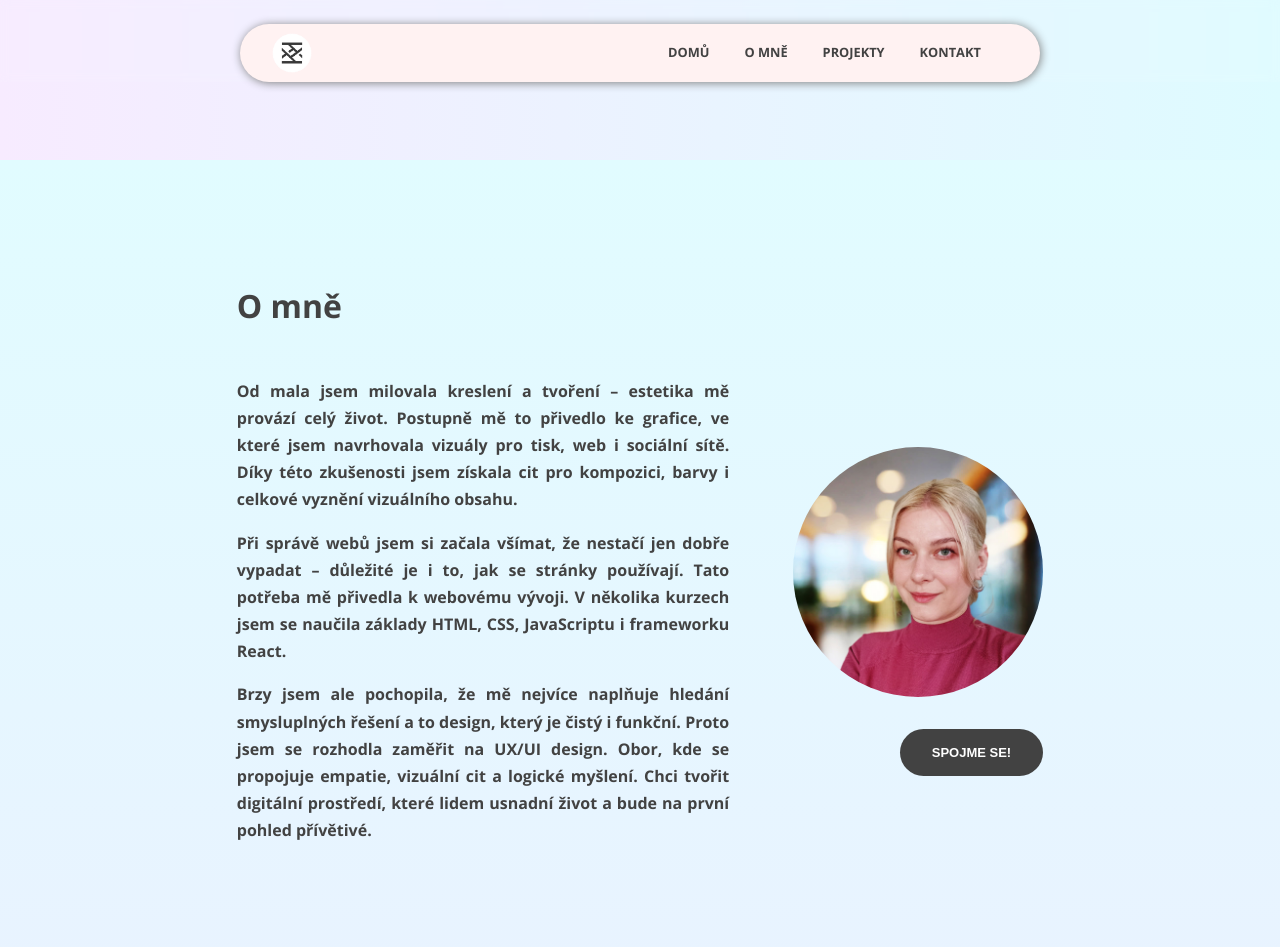
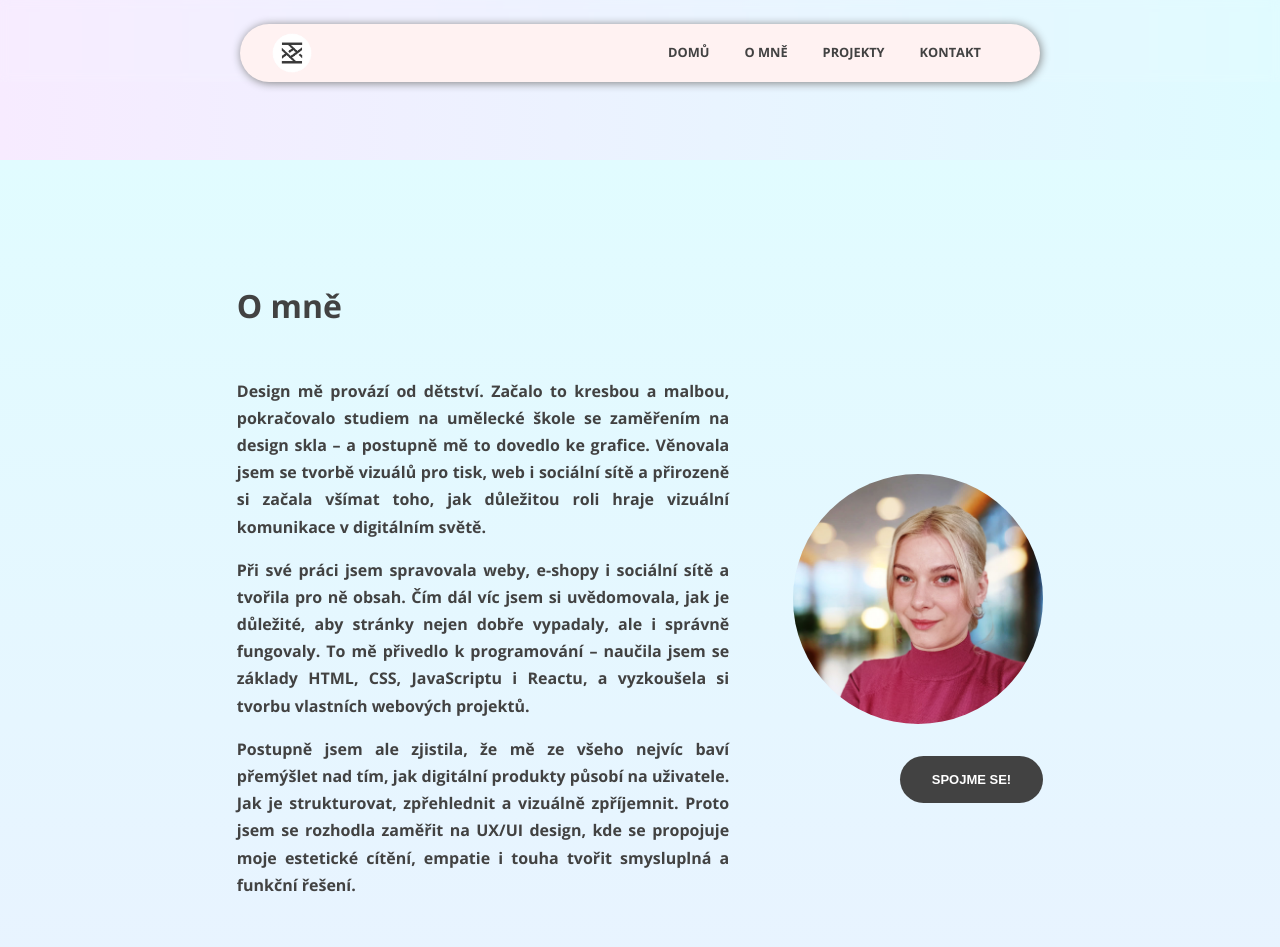
Before and after one commit to Kaykay-nova/Portfolio, a React (Vite) app: page /about in a window 1280 px wide. Shown: the top 947 px of the page. Built offline with nearby package versions, Linux system fonts and the light colour scheme.

Commit message:
uprava textu o mně

```diff
--- a/src/pages/components/About/index.jsx
+++ b/src/pages/components/About/index.jsx
@@ -45,13 +45,13 @@ const About = forwardRef((props, ref) => {
           <div className="about__main">
             <div className="about__text">
               <p>
-                Od mala jsem milovala kreslení a tvoření – estetika mě provází celý život. Postupně mě to přivedlo ke grafice, ve které jsem navrhovala vizuály pro tisk, web i sociální sítě. Díky této zkušenosti jsem získala cit pro kompozici, barvy i celkové vyznění vizuálního obsahu.
+                Design mě provází od dětství. Začalo to kresbou a malbou, pokračovalo studiem na umělecké škole se zaměřením na design skla – a postupně mě to dovedlo ke grafice. Věnovala jsem se tvorbě vizuálů pro tisk, web i sociální sítě a přirozeně si začala všímat toho, jak důležitou roli hraje vizuální komunikace v digitálním světě.
               </p>
               <p>
-                Při správě webů jsem si začala všímat, že nestačí jen dobře vypadat – důležité je i to, jak se stránky používají. Tato potřeba mě přivedla k webovému vývoji. V několika kurzech jsem se naučila základy HTML, CSS, JavaScriptu i frameworku React.
+                Při své práci jsem spravovala weby, e-shopy i sociální sítě a tvořila pro ně obsah. Čím dál víc jsem si uvědomovala, jak je důležité, aby stránky nejen dobře vypadaly, ale i správně fungovaly. To mě přivedlo k programování – naučila jsem se základy HTML, CSS, JavaScriptu i Reactu, a vyzkoušela si tvorbu vlastních webových projektů.
               </p>
               <p>
-                Brzy jsem ale pochopila, že mě nejvíce naplňuje hledání smysluplných řešení a to design, který je čistý i funkční. Proto jsem se rozhodla zaměřit na UX/UI design. Obor, kde se propojuje empatie, vizuální cit a logické myšlení. Chci tvořit digitální prostředí, které lidem usnadní život a bude na první pohled přívětivé.
+                Postupně jsem ale zjistila, že mě ze všeho nejvíc baví přemýšlet nad tím, jak digitální produkty působí na uživatele. Jak je strukturovat, zpřehlednit a vizuálně zpříjemnit. Proto jsem se rozhodla zaměřit na UX/UI design, kde se propojuje moje estetické cítění, empatie i touha tvořit smysluplná a funkční řešení.
               </p>
             </div>
             <div className='about__photo'>
```
